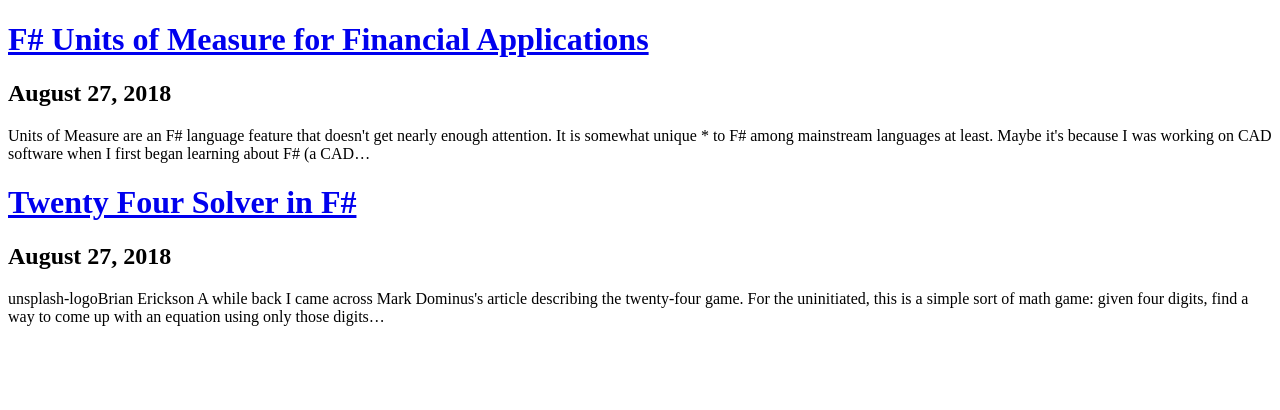
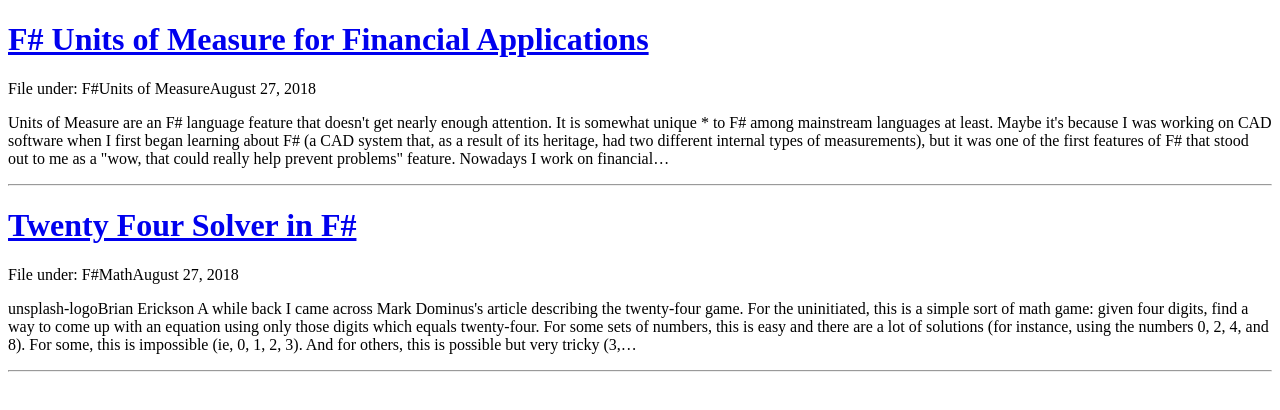
Before and after one commit to HLFrye/frye-codes-blog, a Gatsby site: page / in a window 1280 px wide. Built offline with nearby package versions, Linux system fonts and the light colour scheme; Gatsby itself is replaced by a stand-in of ours.

Commit message:
Significant progress on the front page

```diff
--- /dev/null
+++ b/src/components/blog-header.js
@@ -0,0 +1,32 @@
+import React from "react";
+import Link from "gatsby-link";
+
+const TagButton = (tagName) => (
+  <span className="tag">{tagName}</span>
+);
+
+const TagContainer = ({tags}) => (
+  <span className="article-tag-container">
+    File under: {tags.map(TagButton)}
+  </span>
+)
+
+const TitleLink = (title, link) => (
+  <Link className="blog-post-preview-title" to={link}>{title}</Link>
+)
+
+export default function BlogHeader({title, tags, date, link}) {
+  if (link) {
+    title = TitleLink(title, link);
+  }
+
+  return (
+    <div>
+      <h1>{title}</h1>
+      <div className="article-header">
+        <TagContainer tags={tags} />
+        <span className="article-publish-date">{date}</span>
+      </div>
+    </div>
+  )
+}
--- a/src/pages/index.js
+++ b/src/pages/index.js
@@ -1,6 +1,8 @@
 import React from "react";
 import Link from "gatsby-link";
 import Helmet from "react-helmet";
+import BlogHeader from "../components/blog-header";
+
 //import '../styles/blog-listing.css';
 
 export default function Index({ data }) {
@@ -12,11 +14,9 @@ export default function Index({ data }) {
         .map(({ node: post }) => {
           return (
             <div className="blog-post-preview" key={post.id}>
-              <h1>
-                <Link to={post.frontmatter.path}>{post.frontmatter.title}</Link>
-              </h1>
-              <h2>{post.frontmatter.date}</h2>
-              <p>{post.excerpt}</p>
+              <BlogHeader {...post.frontmatter} link={post.frontmatter.path} />
+              <p className="blog-post-preview-text">{post.excerpt}</p>
+              <hr />
             </div>
           );
         })}
@@ -29,12 +29,13 @@ export const pageQuery = graphql`
     allMarkdownRemark(sort: { order: DESC, fields: [frontmatter___date] }) {
       edges {
         node {
-          excerpt(pruneLength: 250)
+          excerpt(pruneLength: 500)
           id
           frontmatter {
             title
             date(formatString: "MMMM DD, YYYY")
             path
+            tags
           }
         }
       }
```
Also changed, not shown: src/templates/blog-post.js (+2 -15 lines), styles/layout-override.css (+20 -0 lines), 1 other file.
